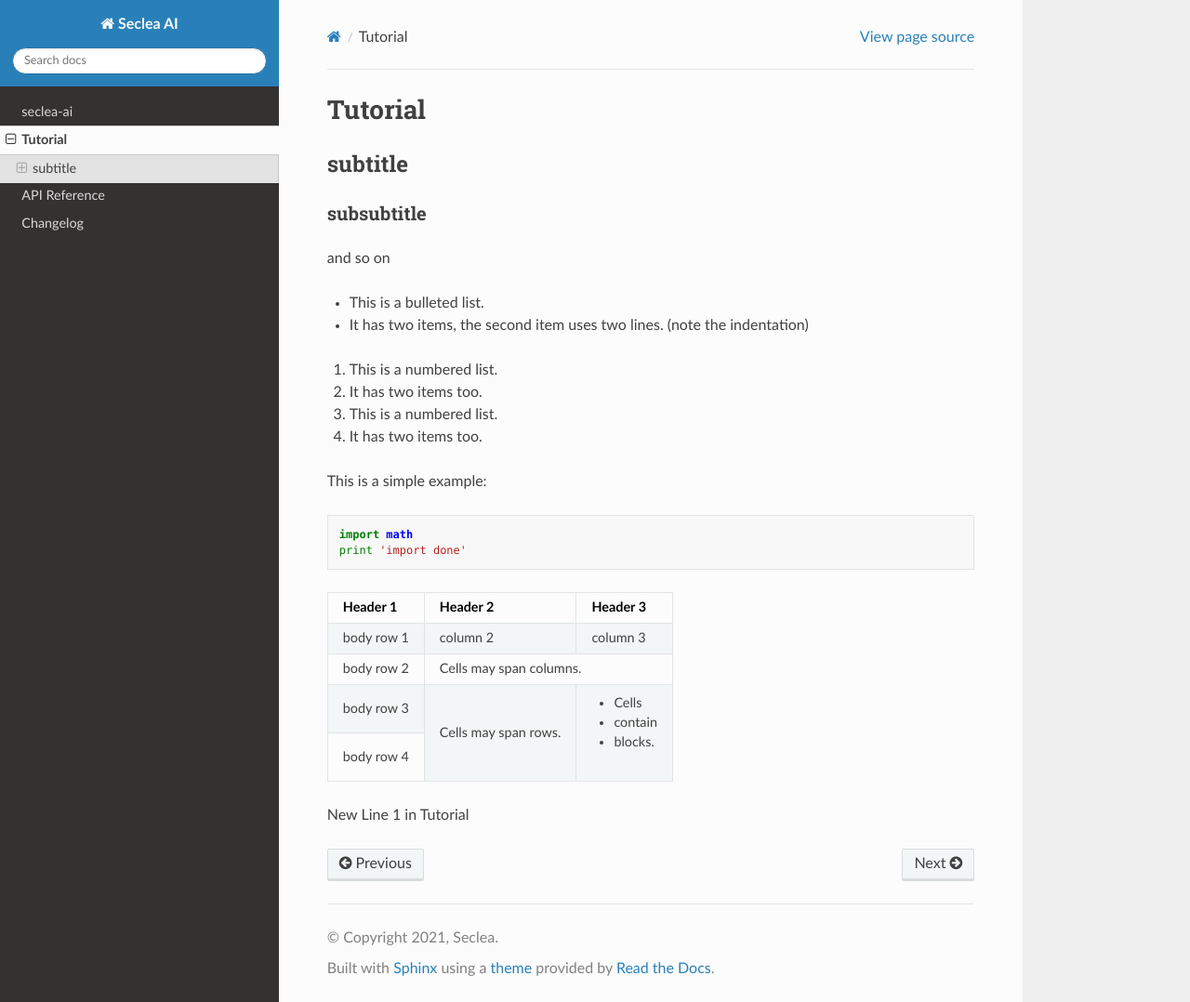
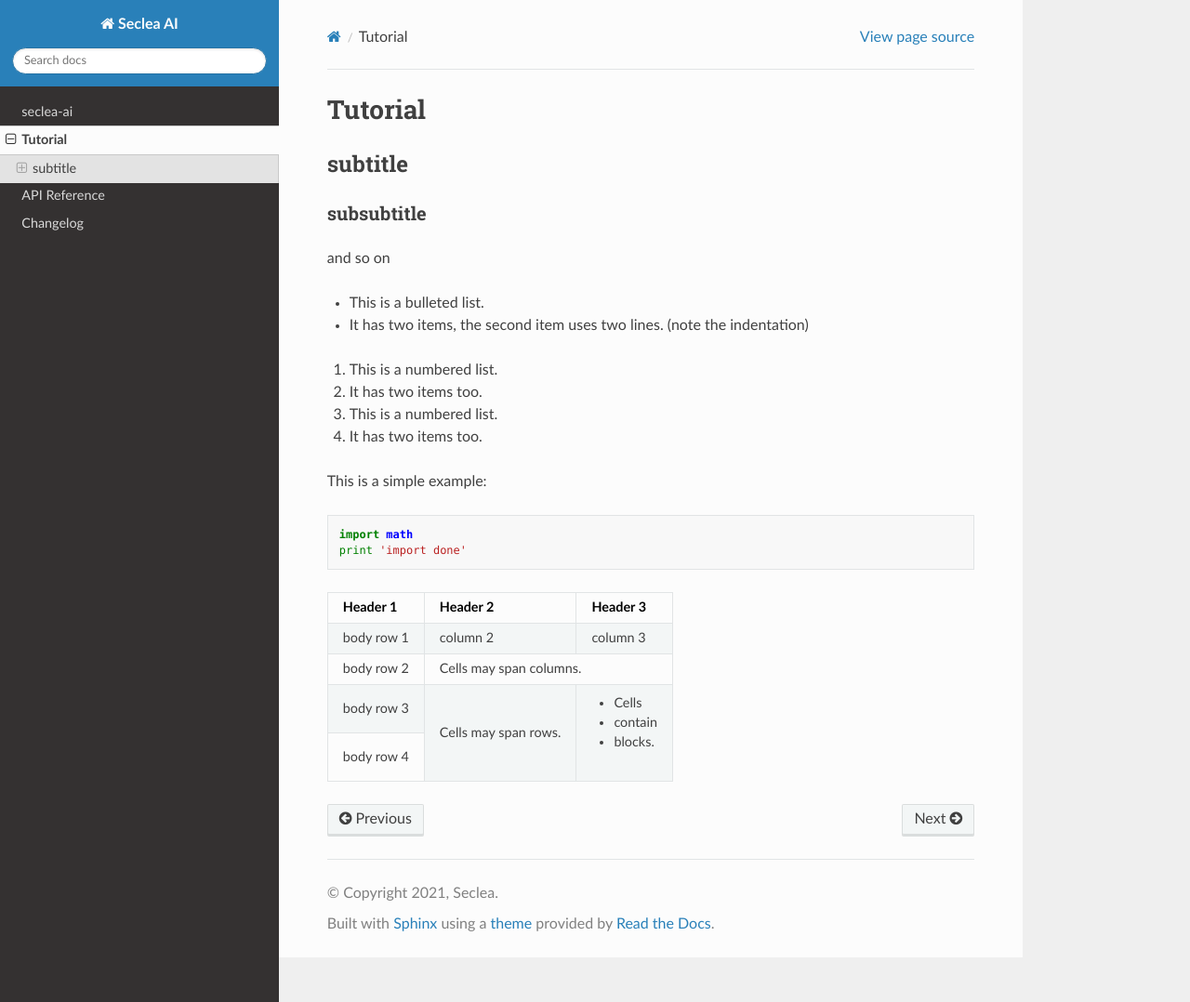
Before and after one commit to seclea/seclea_ai, a Sphinx documentation site: the page built from docs/source/tutorial.rst, in a window 1280 px wide and 1078 px high. Shown: the whole window at 93% size. Built offline with Sphinx 7.4.7 and the Read the Docs theme 2.0.0, drawn with Linux system fonts in a browser that asks for light colours.

```diff
--- a/docs/source/tutorial.rst
+++ b/docs/source/tutorial.rst
@@ -38,5 +38,3 @@
 +------------+ span rows. | - contain |
 | body row 4 |            | - blocks. |
 +------------+------------+-----------+
-
-New Line 1 in Tutorial
```
Also changed, not shown: 5 other files.
